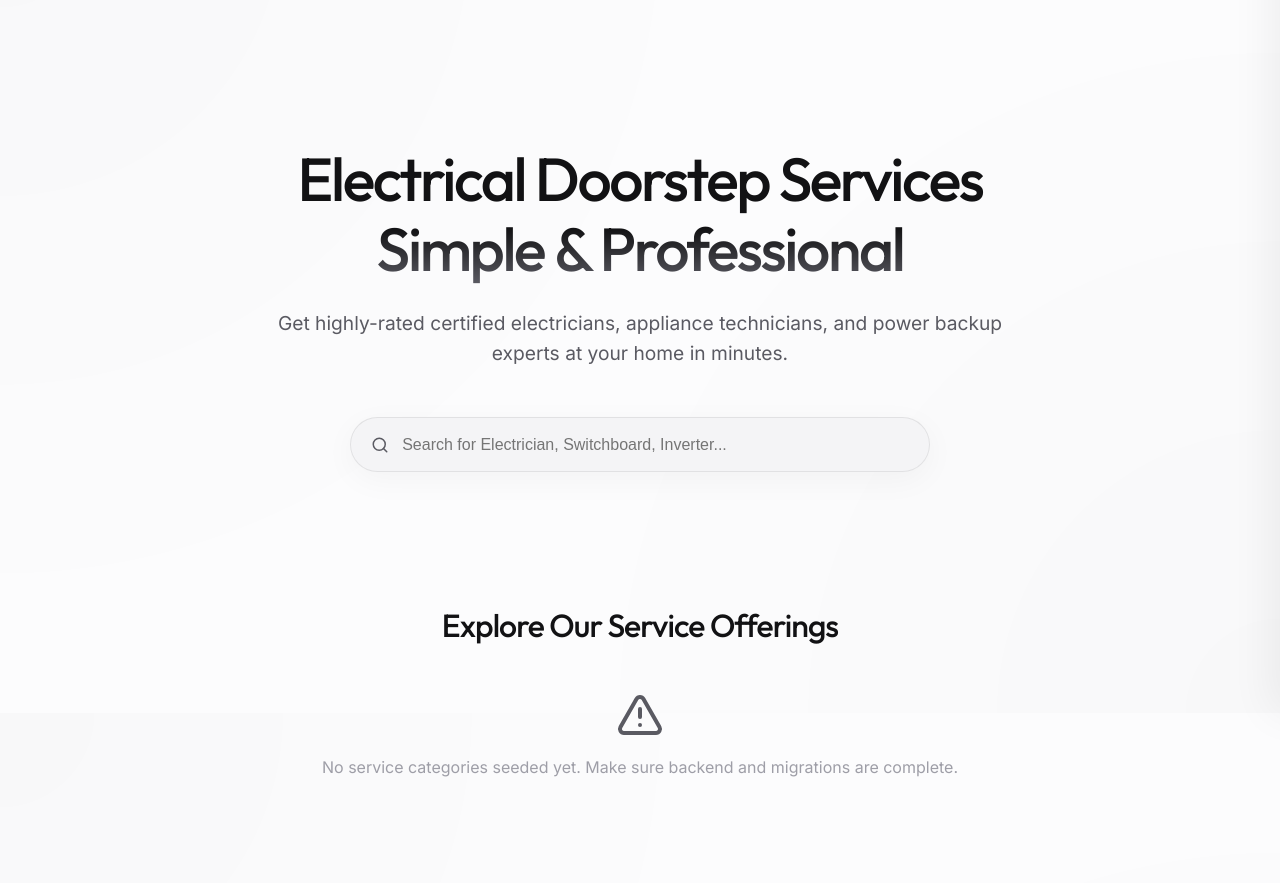
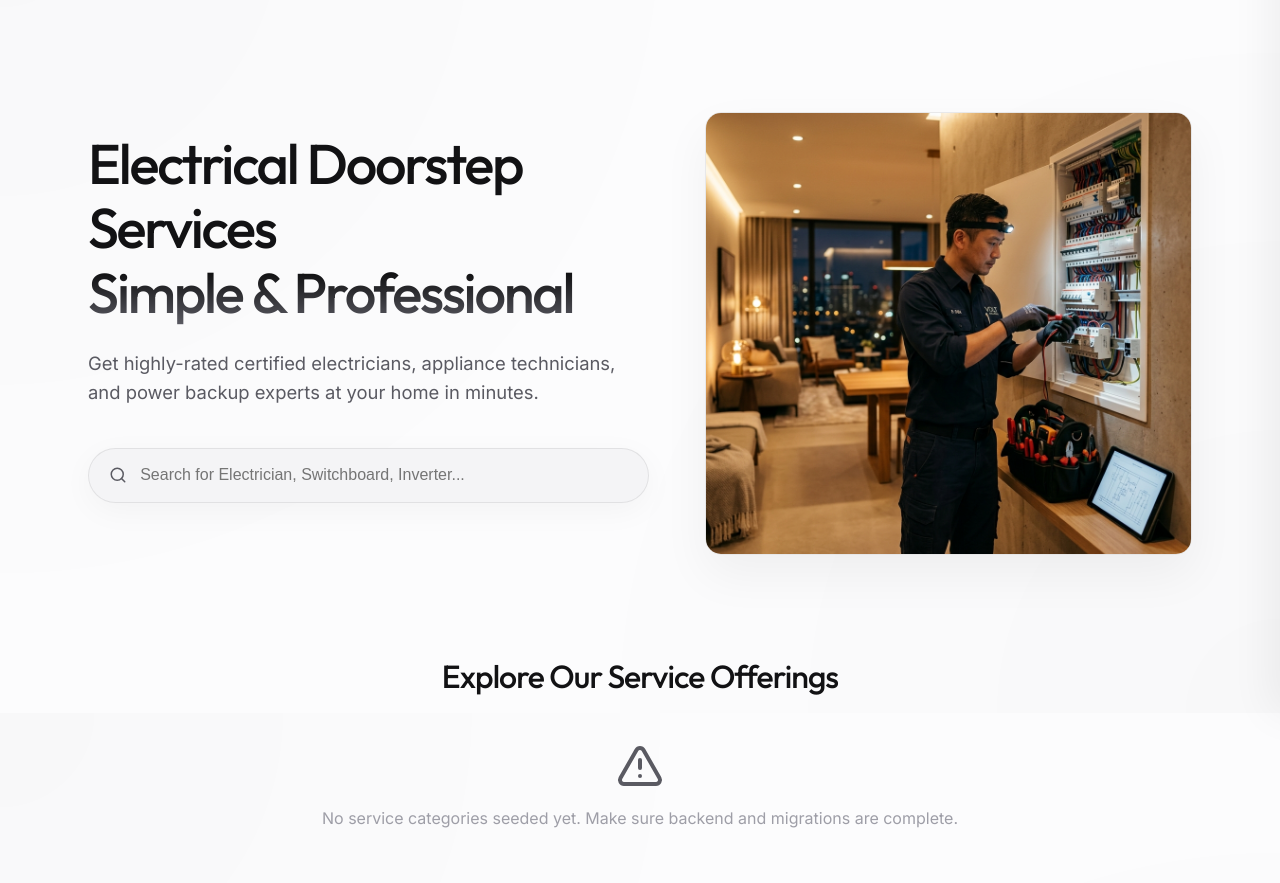
Before and after one commit to Rokade03/purakam, a Flask app: page / in a window 1280 px wide. Shown: the part 87-970 px from the top of the page. Run offline with Flask 3, Linux system fonts and the light colour scheme; data that the repository does not hold is empty.

Commit message:
Redesign homepage with premium electrician hero image and AC repair promotional split banner

```diff
--- a/frontend/static/css/style.css
+++ b/frontend/static/css/style.css
@@ -336,14 +336,21 @@ h1, h2, h3, h4, h5, h6 {
    LANDING / HOME PAGE & MOTION EFFECTS
    ================================================== */
 .hero-section {
-    text-align: center;
-    padding: 6rem 1rem 5rem 1rem;
-    max-width: 800px;
+    display: grid;
+    grid-template-columns: 1.15fr 1fr;
+    gap: 3.5rem;
+    align-items: center;
+    padding: 4rem 1rem 6rem 1rem;
+    max-width: 1200px;
     margin: 0 auto;
 }
 
+.hero-content {
+    text-align: left;
+}
+
 .hero-section h1 {
-    font-size: 3.8rem;
+    font-size: 3.5rem;
     line-height: 1.15;
     margin-bottom: 1.5rem;
     letter-spacing: -0.04em;
@@ -351,9 +358,9 @@ h1, h2, h3, h4, h5, h6 {
 }
 
 .hero-section p {
-    font-size: 1.2rem;
+    font-size: 1.15rem;
     color: var(--text-secondary);
-    margin-bottom: 3rem;
+    margin-bottom: 2.5rem;
     animation: slideUpFade 1.2s cubic-bezier(0.16, 1, 0.3, 1) forwards;
 }
 
@@ -372,10 +379,170 @@ h1, h2, h3, h4, h5, h6 {
 /* Interactive Search Bar */
 .search-container {
     display: flex;
-    max-width: 580px;
-    margin: 0 auto 3rem auto;
+    max-width: 100%;
+    margin: 0 0 2rem 0;
     position: relative;
     animation: slideUpFade 1.4s cubic-bezier(0.16, 1, 0.3, 1) forwards;
+}
+
+.hero-visual {
+    position: relative;
+    animation: slideUpFade 1.3s cubic-bezier(0.16, 1, 0.3, 1) forwards;
+}
+
+.hero-image-wrapper {
+    position: relative;
+    border-radius: var(--border-radius-md);
+    overflow: hidden;
+    border: 1px solid var(--border-glass);
+    box-shadow: 0 20px 48px rgba(0, 0, 0, 0.05);
+    transition: var(--transition-slow);
+}
+
+.hero-image {
+    width: 100%;
+    height: auto;
+    display: block;
+    object-fit: cover;
+    aspect-ratio: 1.1 / 1;
+    transition: transform 0.8s cubic-bezier(0.16, 1, 0.3, 1);
+}
+
+.hero-image-wrapper:hover .hero-image {
+    transform: scale(1.03);
+}
+
+.hero-image-wrapper:hover {
+    border-color: var(--border-active);
+    box-shadow: 0 24px 64px rgba(0, 0, 0, 0.08);
+}
+
+/* Promo Split Banner Section */
+.promo-banner-section {
+    margin-bottom: 5rem;
+}
+
+.promo-banner-card {
+    display: grid;
+    grid-template-columns: 1fr 1.2fr;
+    gap: 3rem;
+    align-items: center;
+    padding: 0;
+    overflow: hidden;
+}
+
+.promo-image-side {
+    position: relative;
+    height: 100%;
+    min-height: 400px;
+}
+
+.promo-image {
+    width: 100%;
+    height: 100%;
+    object-fit: cover;
+    position: absolute;
+    top: 0;
+    left: 0;
+    transition: transform 0.8s cubic-bezier(0.16, 1, 0.3, 1);
+}
+
+.promo-banner-card:hover .promo-image {
+    transform: scale(1.02);
+}
+
+.promo-content-side {
+    padding: 3.5rem;
+    text-align: left;
+}
+
+.promo-tag {
+    display: inline-block;
+    font-size: 0.75rem;
+    font-weight: 700;
+    text-transform: uppercase;
+    letter-spacing: 1px;
+    background: rgba(0, 0, 0, 0.05);
+    padding: 0.3rem 0.8rem;
+    border-radius: 50px;
+    margin-bottom: 1.2rem;
+    color: var(--text-primary);
+}
+
+.promo-content-side h2 {
+    font-size: 2.2rem;
+    margin-bottom: 1rem;
+    line-height: 1.2;
+}
+
+.promo-content-side p {
+    color: var(--text-secondary);
+    font-size: 1rem;
+    margin-bottom: 1.8rem;
+    line-height: 1.6;
+}
+
+.promo-features-list {
+    list-style: none;
+    padding: 0;
+    margin-bottom: 2rem;
+    display: flex;
+    flex-direction: column;
+    gap: 0.8rem;
+}
+
+.promo-features-list li {
+    display: flex;
+    align-items: center;
+    gap: 0.6rem;
+    font-size: 0.9rem;
+    font-weight: 500;
+    color: var(--text-primary);
+}
+
+.promo-features-list li i {
+    width: 16px;
+    height: 16px;
+}
+
+/* Responsive updates for home page */
+@media (max-width: 992px) {
+    .hero-section {
+        grid-template-columns: 1fr;
+        text-align: center;
+        gap: 2.5rem;
+        padding: 3rem 1rem;
+    }
+
+    .hero-content {
+        text-align: center;
+    }
+
+    .search-container {
+        margin: 0 auto;
+        max-width: 580px;
+    }
+
+    .hero-image {
+        max-width: 500px;
+        margin: 0 auto;
+        aspect-ratio: 1.2 / 1;
+    }
+
+    .promo-banner-card {
+        grid-template-columns: 1fr;
+        gap: 0;
+    }
+
+    .promo-image-side {
+        min-height: 300px;
+        order: 2;
+    }
+
+    .promo-content-side {
+        padding: 2.5rem 1.8rem;
+        order: 1;
+    }
 }
 
 .search-input {
--- a/frontend/templates/index.html
+++ b/frontend/templates/index.html
@@ -3,6 +3,7 @@
 {% block content %}
 <!-- Hero Section -->
 <section class="hero-section fade-in">
+    <div class="hero-content">
         <h1>Electrical Doorstep Services <br><span class="gradient-text">Simple & Professional</span></h1>
         <p>Get highly-rated certified electricians, appliance technicians, and power backup experts at your home in minutes.</p>
 
@@ -10,6 +11,13 @@
         <div class="search-container">
             <i data-lucide="search" class="search-icon"></i>
             <input type="text" id="home-search-input" class="search-input" placeholder="Search for Electrician, Switchboard, Inverter..." onkeyup="filterHomeCategories()">
+        </div>
+    </div>
+    <div class="hero-visual">
+        <div class="hero-image-wrapper">
+            <img src="{{ url_for('static', filename='images/hero_electrician.png') }}" alt="Professional Electrician" class="hero-image" fetchpriority="high">
+            <div class="hero-image-overlay"></div>
+        </div>
     </div>
 </section>
 
@@ -32,6 +40,26 @@
                 <p>No service categories seeded yet. Make sure backend and migrations are complete.</p>
             </div>
         {% endfor %}
+    </div>
+</section>
+
+<!-- Promo Banner Section -->
+<section class="promo-banner-section fade-in scroll-reveal">
+    <div class="promo-banner-card glass-card">
+        <div class="promo-image-side">
+            <img src="{{ url_for('static', filename='images/ac_repair.png') }}" alt="Air Conditioning and Appliance Care" class="promo-image" loading="lazy">
+        </div>
+        <div class="promo-content-side">
+            <span class="promo-tag">Mumbai Exclusive</span>
+            <h2>AC & Major Appliance Diagnostics</h2>
+            <p>Don't let the heat get to you. Book our certified experts for rapid cooling repair, compressor diagnostics, gas refilling, and switchboard safety checks.</p>
+            <ul class="promo-features-list">
+                <li><i data-lucide="check-circle" style="color: var(--primary);"></i> 100% Verified Electricians & Technicians</li>
+                <li><i data-lucide="check-circle" style="color: var(--primary);"></i> Mumbai Municipal & Suburbs Coverage</li>
+                <li><i data-lucide="check-circle" style="color: var(--primary);"></i> Fixed base rates with no hidden fees</li>
+            </ul>
+            <a href="{{ url_for('services', category='AC & Appliance Repair') }}" class="btn-primary">Book Repair Service <i data-lucide="arrow-right"></i></a>
+        </div>
     </div>
 </section>
 
```
Also changed, not shown: frontend/static/images/ac_repair.png (added), frontend/static/images/hero_electrician.png (added). Lines whose indentation alone changed are shown as unchanged.
